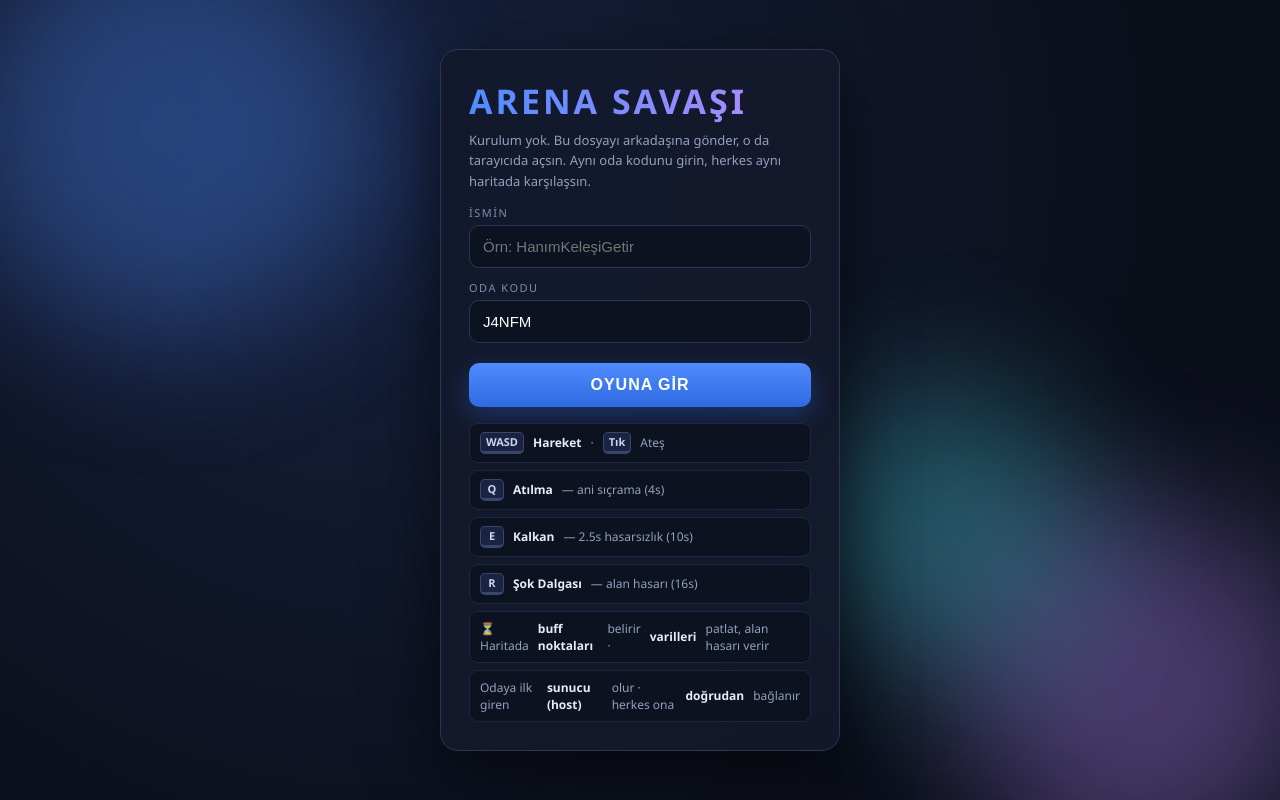
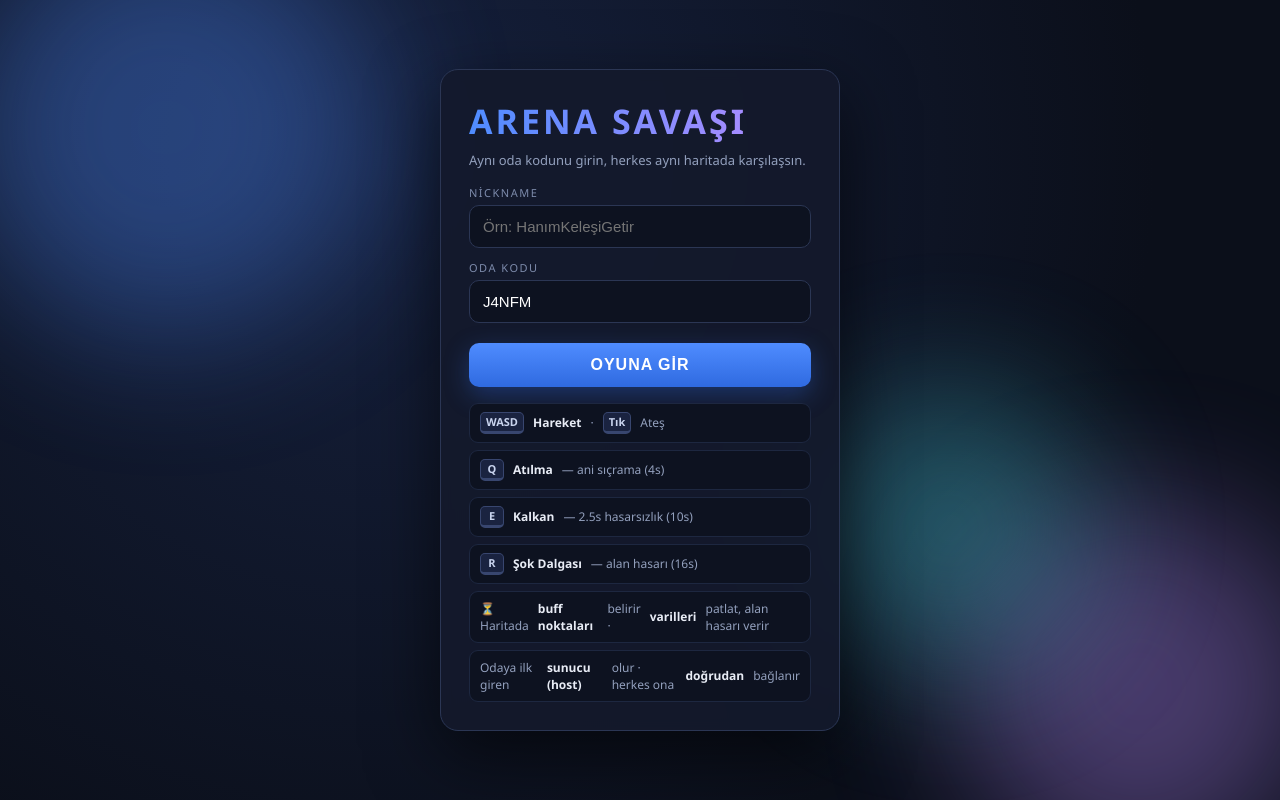
Before and after one commit to Whitich/arena-savasi, a plain HTML site: page oyun.html in a window 1280 px wide. Drawn offline with Linux system fonts and the light colour scheme.

Commit message:
Lobi metin guncellemesi

```diff
--- a/oyun.html
+++ b/oyun.html
@@ -149,8 +149,8 @@
   <div class="blob b1"></div><div class="blob b2"></div><div class="blob b3"></div>
   <div class="card">
     <h1>ARENA SAVAŞI</h1>
-    <p class="sub">Kurulum yok. Bu dosyayı arkadaşına gönder, o da tarayıcıda açsın. Aynı oda kodunu girin, herkes aynı haritada karşılaşsın.</p>
-    <label>İsmin</label>
+    <p class="sub">Aynı oda kodunu girin, herkes aynı haritada karşılaşsın.</p>
+    <label>Nickname</label>
     <input id="name" maxlength="14" placeholder="Örn: HanımKeleşiGetir" autocomplete="off">
     <label>Oda kodu</label>
     <input id="room" maxlength="8" placeholder="Örn: KULE5" autocomplete="off">
```
